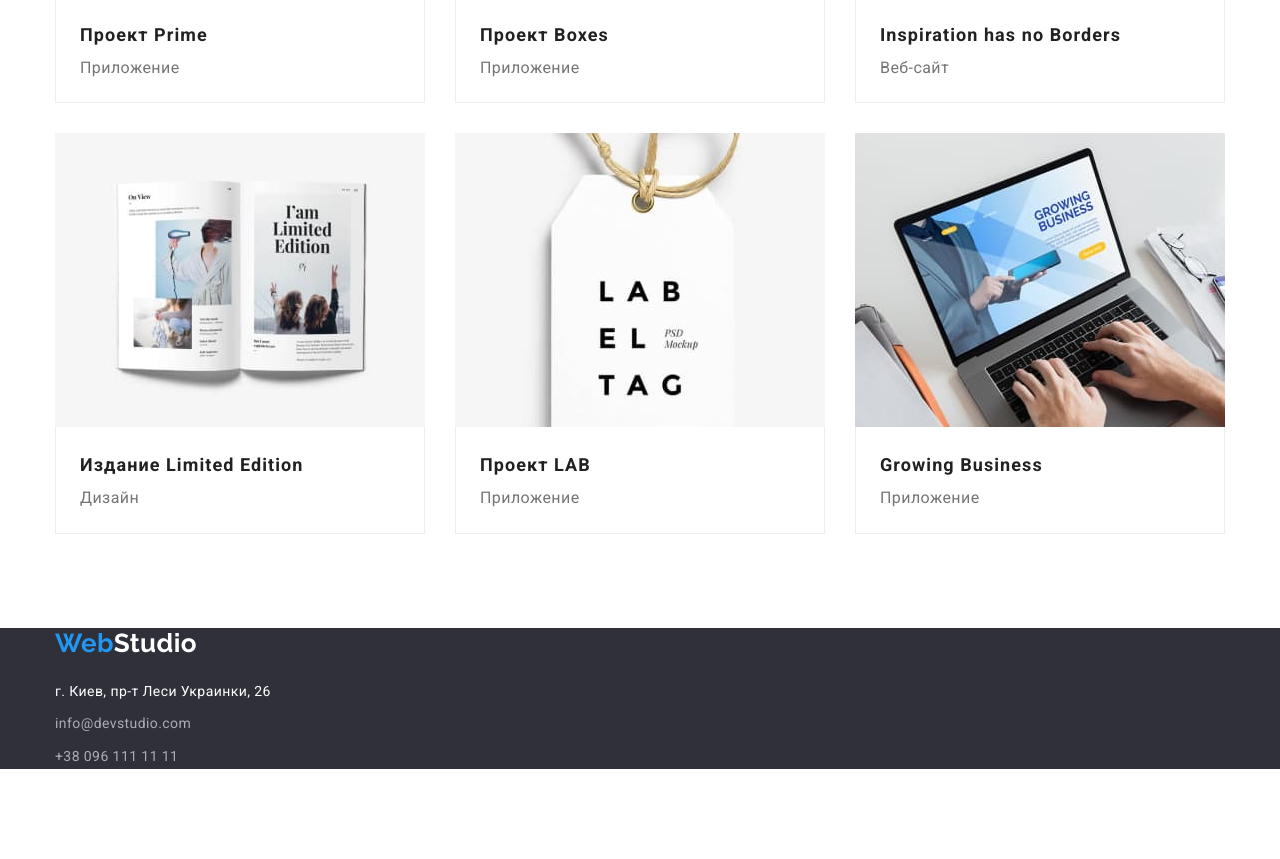
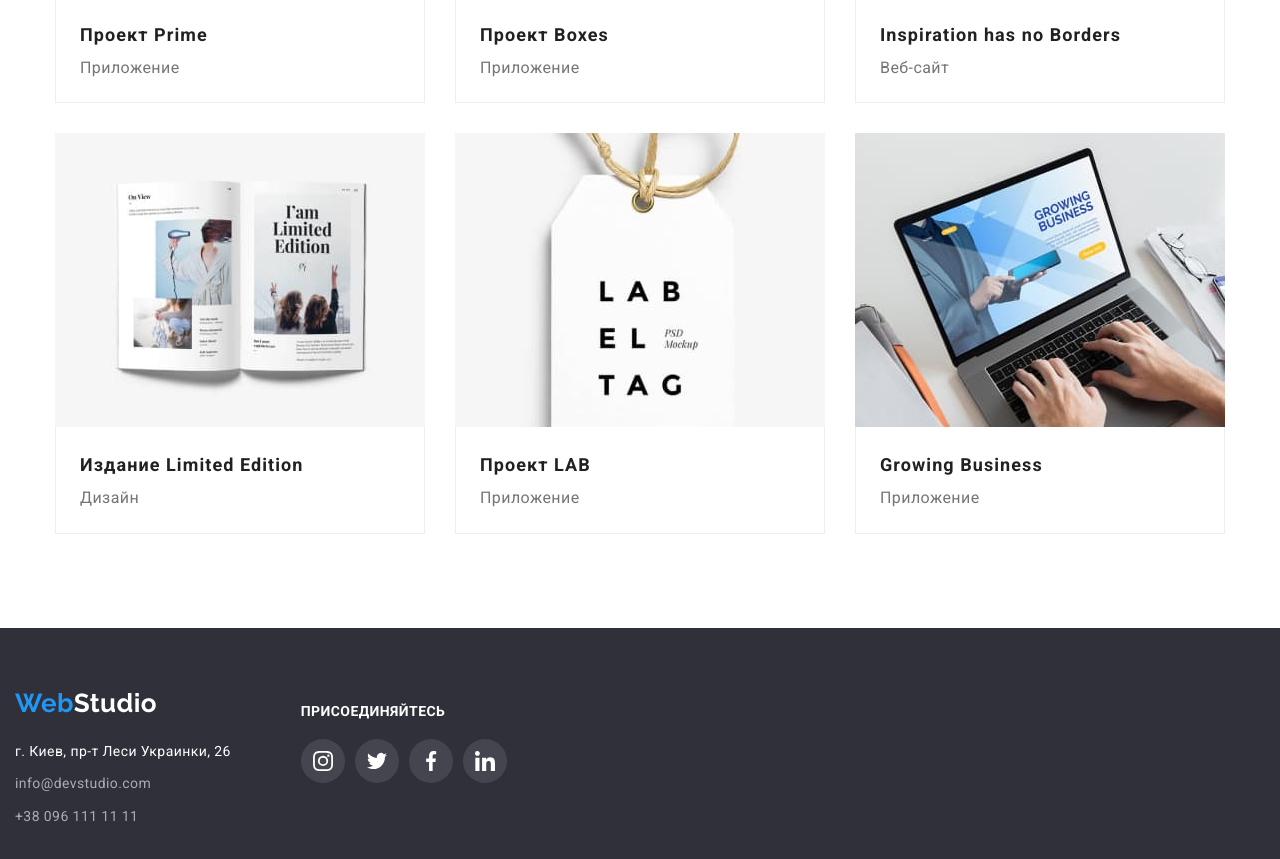
Before and after one commit to AnnaCH88/goit-markup-hw-04, a plain HTML site: page portfolio.html in a window 1280 px wide. Shown: the part 991-1850 px from the top of the page. Before the commit the page ends 1760 px from the top, so only its background shows below. Drawn offline with nearby package versions, Linux system fonts and the light colour scheme.

Commit message:
Create hw

```diff
--- a/CSS/styles.css
+++ b/CSS/styles.css
@@ -571,16 +571,18 @@ img {
 
 }
 
-
-
 /* Footer */
 .footer {
     background-color: var(--footer-bg-color);
+    padding: 60px 0;
 
+}
+
+.footer .container {
+    display: inline-flex;
 }
 .main-contacts {
     display: inline-block;
-
 
 }
 
@@ -651,12 +653,10 @@ img {
     line-height: 1.7;
 }
 
-
-
 .footer-soc-box {
     display: inline-block;
     margin-left: 70px;
-    padding: 72px 0;
+    padding-top: 15px;
 }
 
 .footer-soc-link-title {
@@ -678,12 +678,6 @@ img {
     justify-content: center;
 }
 
-.footer-soc-link {
-
-
-}
-
-
 .footer-link-icon {
     display: flex;
     align-items: center;
@@ -694,7 +688,6 @@ img {
     border-radius: 50%;
     background-color: rgba(255, 255, 255, 0.1);
 
-
 }
 .footer-soc-link:not(:last-child) {
     margin-right: 10px;
--- a/portfolio.html
+++ b/portfolio.html
@@ -134,19 +134,54 @@
     <footer class="footer">
         <!--Контакты-->
         <div class="container">
+            <div class="main-contacts">
                 <a lang="en" href="./index.html" class="logo-footer">Web<span class="studio-footer">Studio</span></a>
-        <address class="address">
-            <ul>
-                <li class="item"><a href="https://goo.gl/maps/wL5UkcS4z9jSfZPP9" target="_blank" rel="noopener noreferrer"
-                        class="address-link">г. Киев, пр-т Леси
+                <address>
+                    <ul class="address">
+                        <li class="item"><a href="https://goo.gl/maps/wL5UkcS4z9jSfZPP9" target="_blank"
+                                rel="noopener noreferrer" class="address-link">г. Киев, пр-т Леси
                                 Украинки, 26</a></li>
                         <li class="item"><a class="mail-link" href="mailto:info@devstudio.com">info@devstudio.com</a></li>
                         <li class="item"><a class="tel-link" href="tel:+380961111111">+38 096 111 11 11</a></li>
                     </ul>
                 </address>
             </div>
+            <div class="footer-soc-box">
+                <h2 class="footer-soc-link-title">присоединяйтесь</h2>
+                <ul class="footer-soc-link-list">
+                    <li class="footer-soc-link">
+                        <a class="footer-link-icon" href="" aria-lable="icon-instagram">
+                            <svg class="social-link" width="20px" hight="20px">
+                                <use href="./images/icons-soc.svg#icon-instagram"></use>
+                            </svg>
+                        </a>
+                    </li>
+                    <li class="footer-soc-link">
+                        <a class="footer-link-icon" href="" aria-lable="icon-twitter">
+                            <svg class="social-link" width="20px" height="20px">
+                                <use href="./images/icons-soc.svg#icon-twitter"></use>
+                            </svg>
+                        </a>
+                    </li>
+                    <li class="footer-soc-link">
+                        <a class="footer-link-icon" href="" aria-lable="icon-facebook">
+                            <svg class="social-link" width="20px" height="20px">
+                                <use href="./images/icons-soc.svg#icon-facebook"></use>
+                            </svg>
+                        </a>
+                    </li>
+                    <li class="footer-soc-link">
+                        <a class="footer-link-icon" href="" aria-lable="icon-linkedin">
+                            <svg class="social-link" width="20px" hight="20px">
+                                <use href="./images/icons-soc.svg#icon-linkedin"></use>
+                            </svg>
+                        </a>
+                    </li>
 
-    </footer>
+                </ul>
+            </div>
+        </div>
+    </footer
 
 </body>
 </html>
```
Lines whose indentation alone changed are shown as unchanged.
